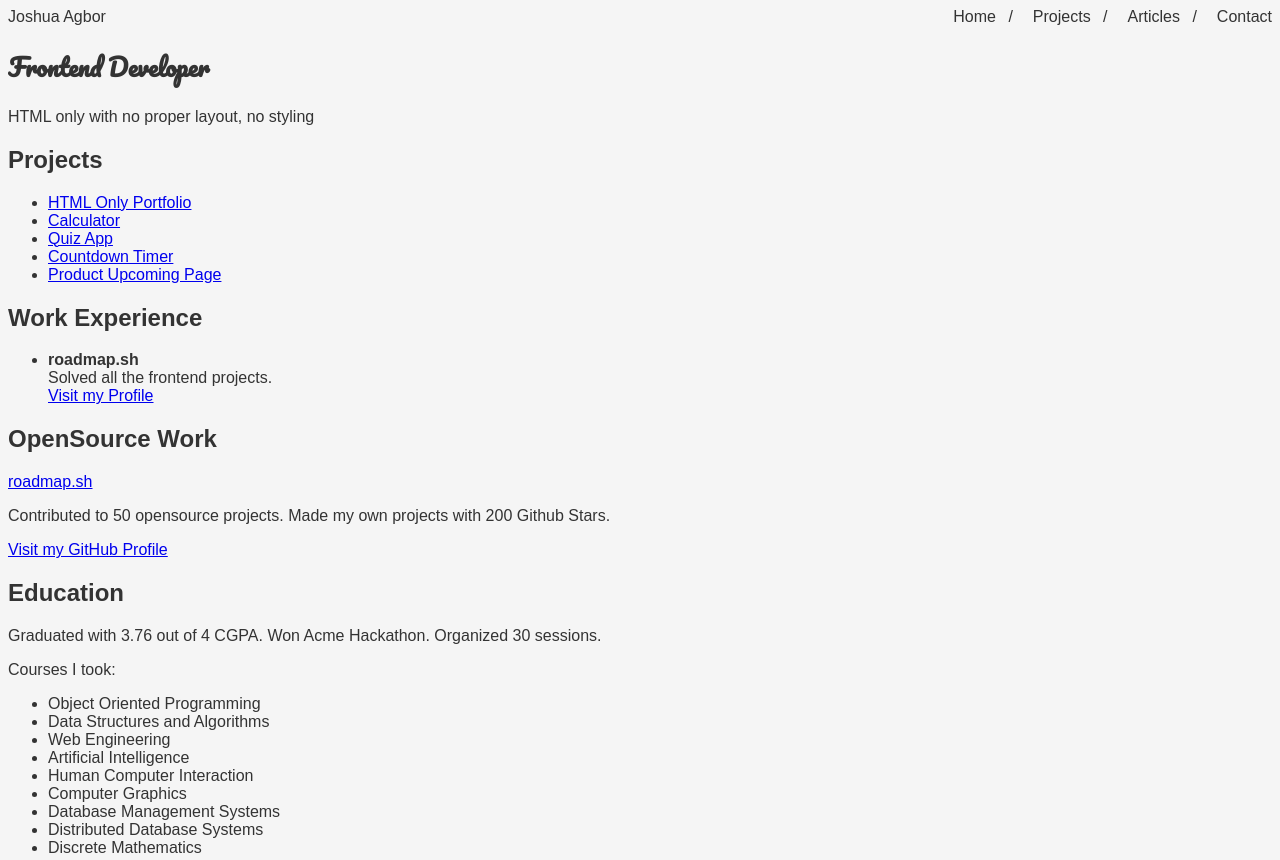
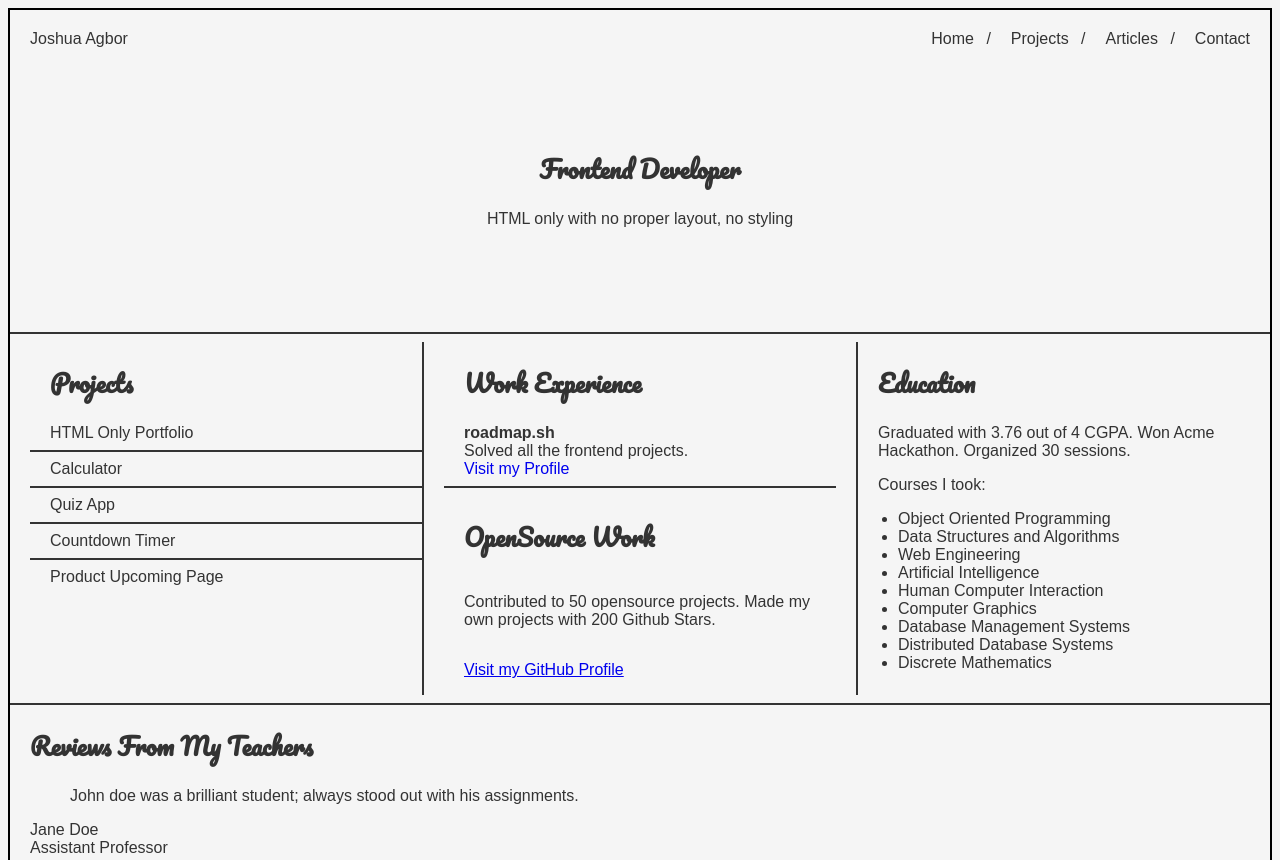
Before and after one commit to Zaunsrevenge/03-personal-portfolio, a plain HTML site: page index.html in a window 1280 px wide. Shown: the top 860 px of the page. Drawn offline with Linux system fonts and the light colour scheme.

Commit message:
Styled the main columns and tried to connect the lines to the body

```diff
--- a/index.css
+++ b/index.css
@@ -3,6 +3,8 @@ font-family: Arial, Helvetica, sans-serif;
 font-size: 16px;
 background-color: #f5f5f5;
 color: #333;
+border: 2px solid black;
+padding: 20px 20px;
 }
 
 .secondary-font {
@@ -35,3 +37,100 @@ nav a {
 color: inherit;
 text-decoration: none;
 }
+
+.hero {
+    text-align: center;
+    padding: 80px 20px;
+}
+
+
+hr {
+   margin-left: -20px;
+  width: calc(100% + 40px);
+  border: none;
+  height: 2px;
+  background-color: #333;
+}
+
+
+
+h2 {
+  font-family: 'Pacifico', cursive;
+}
+
+.main-columns {
+  display: flex;
+  gap: 20px;
+  padding: 0 20px;
+  justify-content: space-between;
+}
+
+.projects-column,
+.experience-column,
+.education-column {
+  flex: 1;
+}
+
+.projects-column {
+   padding: 0 20px 0 0;
+    border-right: 2px solid #333;
+}
+
+.projects-column ul {
+  padding-left: 0; /* remove default padding */
+  margin-left: 0;  /* remove default margin */
+}
+
+
+
+.education-column {
+    padding-left:20px;
+    border-left: 2px solid #333;
+}
+
+.experience-column {
+   padding: 0 20px;
+}
+
+.projects-column ul {
+    list-style: none;
+    gap: 20px;
+    margin: 0;
+    padding: 0;
+}
+
+.projects-column a {
+  text-decoration: none;
+  color: inherit;
+}
+
+.experience-column {
+  display: flex;
+  flex-direction: column;
+}
+
+.experience-column > div {
+  flex: 1; /* make each child div take equal vertical space */
+  /* optional: add spacing or borders if you want */
+  /* border: 1px solid #ccc; */
+  display: flex;
+  flex-direction: column;
+}
+
+.work-experience ul {
+  list-style: none;
+  gap: 20px;
+    margin: 0;
+    padding: 0;
+}
+
+.work-experience a {
+  text-decoration: none;
+}
+
+.education-column ul{
+  list-style: ;
+    gap: 20px;
+    margin: 0;
+    padding-left: 20px;
+}
--- a/index.html
+++ b/index.html
@@ -21,21 +21,30 @@
    </nav>
     </header>
     <main>
-   <section>
+   <section class="hero">
     <h1 class="secondary-font">Frontend Developer</h1>
     <p>HTML only with no proper layout, no styling</p>
    </section>
-   <section id="projects">
+   <hr class="section-divider">
+   <div class="main-columns">
+     <!-- Column 1: Projects -->
+   <section class="projects-column">
         <h2>Projects</h2>
         <ul>
             <li><a href="#">HTML Only Portfolio</a></li>
+            <hr class="project-divider">
             <li><a href="#">Calculator</a></li>
+            <hr class="project-divider">
             <li><a href="#">Quiz App</a></li>
+            <hr class="project-divider">
             <li><a href="#">Countdown Timer</a></li>
+            <hr class="project-divider">
             <li><a href="#">Product Upcoming Page</a></li>
         </ul>
    </section>
-  <section id="work-experience">
+    <!-- Column 2: Work experience + open source -->
+  <section class="experience-column">
+    <div class="work-experience">
   <h2>Work Experience</h2>
   <ul>
     <li>
@@ -44,15 +53,17 @@
       <a href="#">Visit my Profile</a>
     </li>
   </ul>
-</section>
+  </div>
+  <hr class="section-divider">
 
-   <section id="opensource-work">
+   <div class="opensource-work-column">
         <h2>OpenSource Work</h2>
-        <p><a href="#">roadmap.sh</a></p>
         <p>Contributed to 50 opensource projects. Made my own projects with 200 Github Stars.</p>
         <p><a href="#">Visit my GitHub Profile</a></p>
+   </div>
    </section>
-   <section id="education">
+    <!-- Column 3: Educaion -->
+   <section class="education-column">
         <h2>Education</h2>
         <p>Graduated with 3.76 out of 4 CGPA. Won Acme Hackathon. Organized 30 sessions.</p>
     <p>Courses I took:</p>
@@ -68,6 +79,8 @@
       <li>Discrete Mathematics</li>
     </ul>
    </section>
+   </div>
+   <hr class="section-divider">
    <section id="reviews-from-my-teachers">
     <h2>Reviews From My Teachers</h2>
     <article id="review-1">
```
